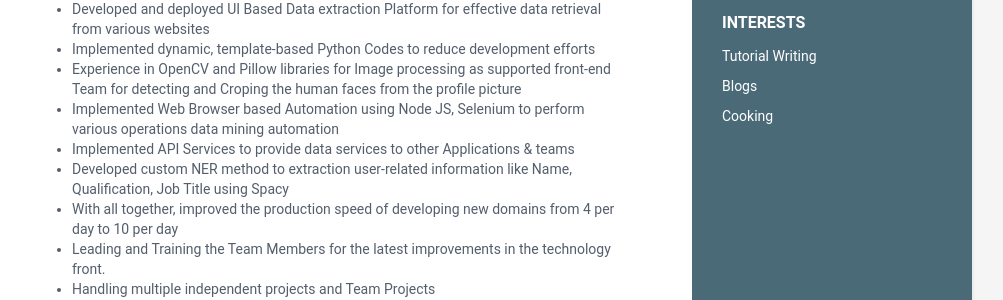
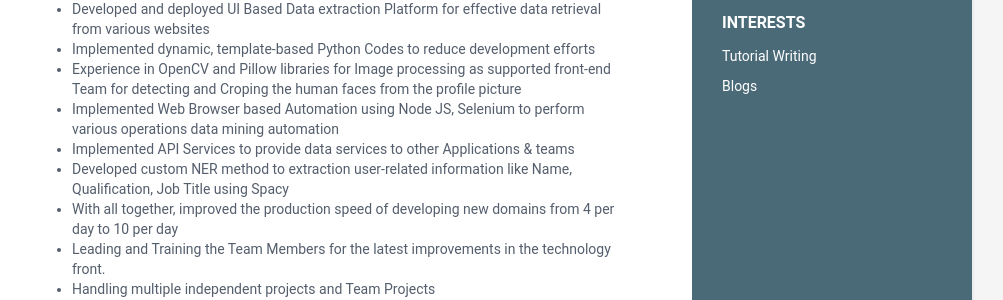
Before and after one commit to dhamodharanrk/online-cv, a Jekyll site: the page built from index.html, in a window 1280 px wide and 900 px high, scrolled down 899 px. Shown: the part 152-452 px from the top of the window, without its empty margins (168-1171 px from the left). Built offline with Jekyll 4.4.1, drawn with Linux system fonts in a browser that asks for light colours.

Commit message:
Update data.yml

```diff
--- a/_data/data.yml
+++ b/_data/data.yml
@@ -37,9 +37,6 @@ sidebar:
 
       - item: Blogs
         link: https://sites.google.com/view/way2learnings/home
-
-      - item: Cooking
-        link:
 
     technicals:
       - item: Python, Shell Programming, HTML, jinja2
```
